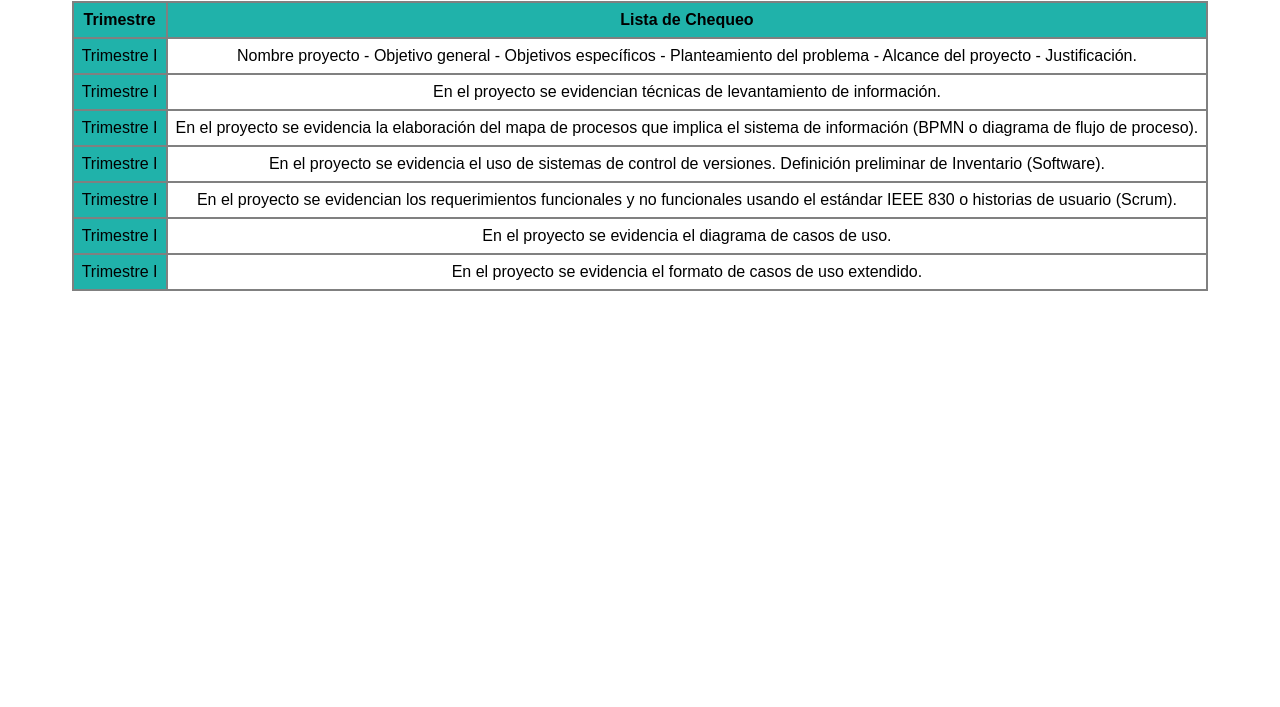
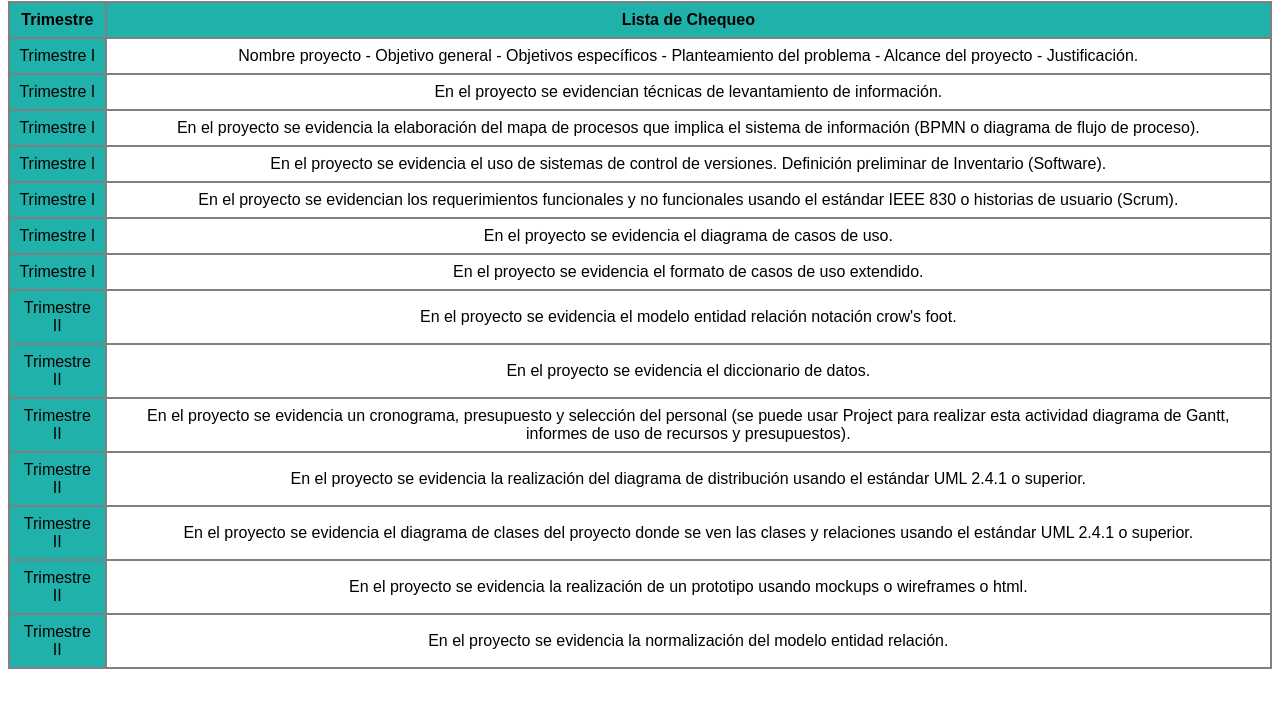
Before and after one commit to ChapiiTikii/BeginningRise, a plain HTML site: page index.html in a window 1280 px wide. Shown: the part 79-786 px from the top of the page. Drawn offline with Linux system fonts and the light colour scheme.

Commit message:
Añadidas carpetas de trimestre 2

```diff
--- a/index.html
+++ b/index.html
@@ -42,6 +42,34 @@
             <td>Trimestre I</td>
             <td>En el proyecto se evidencia el formato de casos de uso extendido.</td>
         </tr>
+        <tr>
+            <td>Trimestre II</td>
+            <td>En el proyecto se evidencia el modelo entidad relación notación crow's foot.</td>
+        </tr>
+        <tr>
+            <td>Trimestre II</td>
+            <td>En el proyecto se evidencia el diccionario de datos.</td>
+        </tr>
+        <tr>
+            <td>Trimestre II</td>
+            <td>En el proyecto se evidencia un cronograma, presupuesto y selección del personal (se puede usar Project para realizar esta actividad diagrama de Gantt, informes de uso de recursos y presupuestos).</td>
+        </tr>
+        <tr>
+            <td>Trimestre II</td>
+            <td>En el proyecto se evidencia la realización del diagrama de distribución usando el estándar UML 2.4.1 o superior.</td>
+        </tr>
+        <tr>
+            <td>Trimestre II</td>
+            <td>En el proyecto se evidencia el diagrama de clases del proyecto donde se ven las clases y relaciones usando el estándar UML 2.4.1 o superior.</td>
+        </tr>
+        <tr>
+            <td>Trimestre II</td>
+            <td>En el proyecto se evidencia la realización de un prototipo usando mockups o wireframes o html.</td>
+        </tr>
+        <tr>
+            <td>Trimestre II</td>
+            <td>En el proyecto se evidencia la normalización del modelo entidad relación.</td>
+        </tr>
     </table>
 
 
```
Also changed, not shown: 2 other files.
